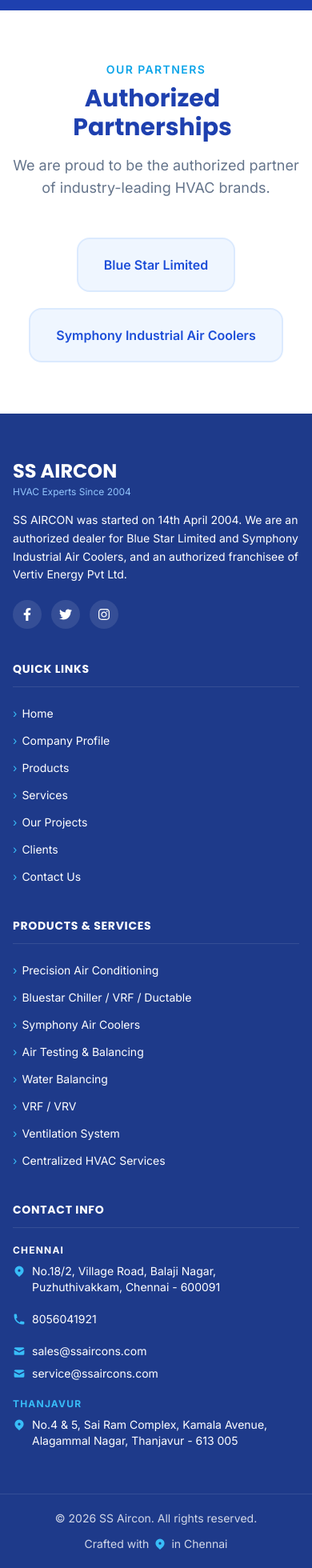
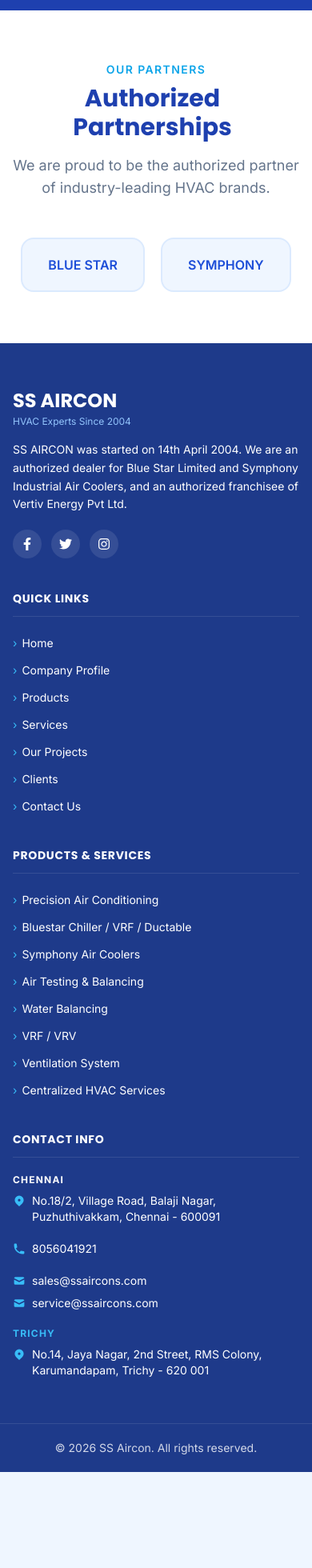
Before and after one commit to Prathap011/ssaircons, a React (Vite) app: page /about in a window 390 px wide. Shown: the part 3869-5829 px from the top of the page at 80% size. After the commit the page ends 5709 px from the top, so only its background shows below. Built offline with nearby package versions, Linux system fonts and the light colour scheme.

Commit message:
Refactor code structure for improved readability and maintainability

```diff
--- a/index.html
+++ b/index.html
@@ -7,7 +7,7 @@
     <meta name="description" content="SS Aircon – Leading HVAC Contracting Company in Chennai. Expert AC installation, service, and maintenance for 24+ years." />
     <meta name="keywords" content="AC service, HVAC, air conditioning, Chennai, SS Aircon, AC repair, AC installation" />
     <meta property="og:title" content="SS Aircon | Best AC Service & HVAC Experts in Chennai" />
-    <meta property="og:description" content="India's cheapest appliance service at your door step. 24+ years of HVAC excellence." />
+    <meta property="og:description" content="India's low-cost appliance service at your door step. 24+ years of HVAC excellence." />
     <meta property="og:type" content="website" />
     <link rel="preconnect" href="https://fonts.googleapis.com" />
     <link rel="preconnect" href="https://fonts.gstatic.com" crossorigin />
--- a/src/components/AboutSection.jsx
+++ b/src/components/AboutSection.jsx
@@ -236,7 +236,7 @@ export default function AboutSection() {
 
                 {/* Partners */}
               <div className="bg-slate-50 rounded-xl p-4 mb-6">
-                <p className="text-xs font-semibold text-slate-400 uppercase tracking-wider mb-3">Authorized Partner of</p>
+                <p className="text-xs font-semibold text-slate-400 uppercase tracking-wider mb-3">Authorized Dealer</p>
                 <div className="flex flex-wrap gap-2">
                   {partners.map((p) => (
                     <motion.span
@@ -253,7 +253,7 @@ export default function AboutSection() {
 
               {/* Partners */}
               <div className="bg-slate-50 rounded-xl p-4 mb-6">
-                <p className="text-xs font-semibold text-slate-400 uppercase tracking-wider mb-3">Franchise Partner of</p>
+                <p className="text-xs font-semibold text-slate-400 uppercase tracking-wider mb-3">Franchise Dealer</p>
                 <div className="flex flex-wrap gap-2">
                   {partners1.map((p) => (
                     <motion.span
--- a/src/components/ContactSection.jsx
+++ b/src/components/ContactSection.jsx
@@ -108,7 +108,7 @@ export default function ContactSection() {
 
   return (
     <section className="section-padding bg-gradient-to-br from-slate-50 to-blue-50" id="contact">
-      <div className="container-custom">
+      <div className="container-custom flex flex-col items-center">
         <SectionTitle
           label="Get In Touch"
           title="Contact Us"
@@ -116,8 +116,8 @@ export default function ContactSection() {
           center
         />
 
-        {/* Office cards */}
-        <div className="grid sm:grid-cols-2 lg:grid-cols-3 gap-6 mb-14">
+        {/* Office cards — centred for 2 */}
+        <div className="grid sm:grid-cols-2 gap-6 mb-14 max-w-3xl w-full mx-auto">
           {offices.map((o, i) => (
             <OfficeCard key={o.city} office={o} index={i} />
           ))}
@@ -129,7 +129,7 @@ export default function ContactSection() {
           initial={{ opacity: 0, y: 30 }}
           animate={inView ? { opacity: 1, y: 0 } : {}}
           transition={{ duration: 0.6 }}
-          className="max-w-2xl mx-auto bg-white rounded-3xl shadow-xl p-8 md:p-12 border border-slate-100"
+          className="max-w-2xl w-full mx-auto bg-white rounded-3xl shadow-xl p-8 md:p-12 border border-slate-100 text-center"
         >
           <h3 className="font-heading font-bold text-primary-800 text-2xl mb-8 text-center">
             Send Us a Message
--- a/src/components/Footer.jsx
+++ b/src/components/Footer.jsx
@@ -146,10 +146,10 @@ export default function Footer() {
               </a>
             </div>
             <div>
-              <p className="text-accent-400 text-xs font-bold uppercase tracking-widest mb-2">Thanjavur</p>
+              <p className="text-accent-400 text-xs font-bold uppercase tracking-widest mb-2">Trichy</p>
               <div className="flex gap-2 text-white text-sm">
                 <HiLocationMarker className="w-4 h-4 flex-shrink-0 mt-0.5 text-accent-400" />
-                <span>No.4 &amp; 5, Sai Ram Complex, Kamala Avenue, Alagammal Nagar, Thanjavur - 613 005</span>
+                <span>No.14, Jaya Nagar, 2nd Street, RMS Colony, Karumandapam, Trichy - 620 001</span>
               </div>
             </div>
           </div>
@@ -158,11 +158,8 @@ export default function Footer() {
 
       {/* Bottom bar */}
       <div className="border-t border-white/10">
-        <div className="container-custom py-5 flex flex-col sm:flex-row items-center justify-between gap-3 text-sm text-white/80">
+        <div className="container-custom py-5 flex flex-col sm:flex-row items-center justify-center text-sm text-white/80 text-center">
           <span>&copy; {year} SS Aircon. All rights reserved.</span>
-          <span className="flex items-center gap-1.5">
-            Crafted with <HiLocationMarker className="w-4 h-4 text-accent-400" /> in Chennai
-          </span>
         </div>
       </div>
     </footer>
--- a/src/components/Navbar.jsx
+++ b/src/components/Navbar.jsx
@@ -36,7 +36,7 @@ export default function Navbar() {
       {/* Top bar */}
       <div className="hidden lg:block bg-primary-900 text-white text-sm">
         <div className="container-custom flex justify-between items-center py-2">
-          <span className="text-slate-300">India's Cheapest Appliance Service — At Your Door Step</span>
+          <span className="text-slate-300">India's Low-Cost Appliance Service — At Your Door Step</span>
           <div className="flex items-center gap-4">
             <a href="tel:8056041921" className="flex items-center gap-1.5 hover:text-accent-400 transition-colors">
               <HiPhone className="w-4 h-4" />
--- a/src/components/TestimonialsSection.jsx
+++ b/src/components/TestimonialsSection.jsx
@@ -12,7 +12,7 @@ const testimonials = [
   },
   {
     name: 'Priya Nair',
-    role: 'Facility Manager, Thanjavur',
+    role: 'Facility Manager, Chennai',
     text: 'Their 24/7 breakdown support saved us during a critical server room failure. Response time was under 30 minutes. Outstanding service!',
     rating: 5,
   },
--- a/src/components/WhyUsSection.jsx
+++ b/src/components/WhyUsSection.jsx
@@ -129,7 +129,7 @@ export default function WhyUsSection() {
               style={{ fontSize: 'clamp(2.1rem, 4.5vw, 3.5rem)' }}
             >
               Why Choose<br />
-              <span className="italic text-accent-400">SS Aircon?</span>
+              <span className="text-accent-400">SS Aircon?</span>
             </motion.h2>
 
             <motion.p
--- a/src/data/siteData.js
+++ b/src/data/siteData.js
@@ -57,7 +57,7 @@ export const heroSlides = [
   {
     id: 4,
     tagline: "India's Best Value",
-    title: "INDIA'S CHEAPEST\nAPPLIANCE SERVICE",
+    title: "INDIA'S LOW-COST\nAPPLIANCE SERVICE",
     subtitle: 'At Your Door Step',
     cta: { label: 'Contact Us', href: '/contact' },
     bg: '/assets/hvaclanding05.jpeg',
@@ -230,12 +230,6 @@ export const offices = [
     email: ['sales@ssaircons.com', 'service@ssaircons.com'],
   },
   {
-    city: 'Thanjavur',
-    address: 'No.4 & 5, Sai Ram Complex, Kamala Avenue, Alagammal Nagar, Thanjavur - 613 005',
-    phone: '8056041921',
-    email: ['sales@ssaircons.com', 'tnj@ssaircons.com'],
-  },
-  {
     city: 'Trichy',
     address: 'No.14, Jaya Nagar, 2nd Street, RMS Colony, Karumandapam, Trichy - 620 001',
     phone: '8056041921',
@@ -245,12 +239,12 @@ export const offices = [
 
 // ─── Clients / Partners ───────────────────────────────────────────────────────
 export const partners = [
-  'Blue Star Limited',
-  'Symphony Industrial Air Coolers'
+  'BLUE STAR',
+  'SYMPHONY'
 ]
 
 export const partners1 = [
-  'Vertiv Energy Pvt Ltd'
+  'VERTIV'
 ]
 
 // ─── Enquiry dropdown options ─────────────────────────────────────────────────
--- a/src/pages/Contact.jsx
+++ b/src/pages/Contact.jsx
@@ -7,7 +7,7 @@ export default function Contact() {
     <>
       <Helmet>
         <title>Contact Us | SS Aircon HVAC</title>
-        <meta name="description" content="Contact SS Aircon for AC service, HVAC installation, and maintenance. Offices in Chennai, Thanjavur, and Trichy." />
+        <meta name="description" content="Contact SS Aircon for AC service, HVAC installation, and maintenance. Offices in Chennai and Trichy." />
       </Helmet>
 
       <PageHero
--- a/src/pages/LandingPage.jsx
+++ b/src/pages/LandingPage.jsx
@@ -8,11 +8,6 @@ const locations = [
   {
     city: 'Trichy',
     address: 'No.14, Jaya Nagar, 2nd Street,\nRMS Colony, Karumandapam,\nTrichy – 620 001',
-    phone: '+91 80560 41921',
-  },
-  {
-    city: 'Thanjavur',
-    address: 'No.4 & 5, Sai Ram Complex,\nKamala Avenue, Alagammal Nagar,\nThanjavur – 613 005',
     phone: '+91 80560 41921',
   },
   {
```
Also changed, not shown: public/assets/logo.jpg (added).
